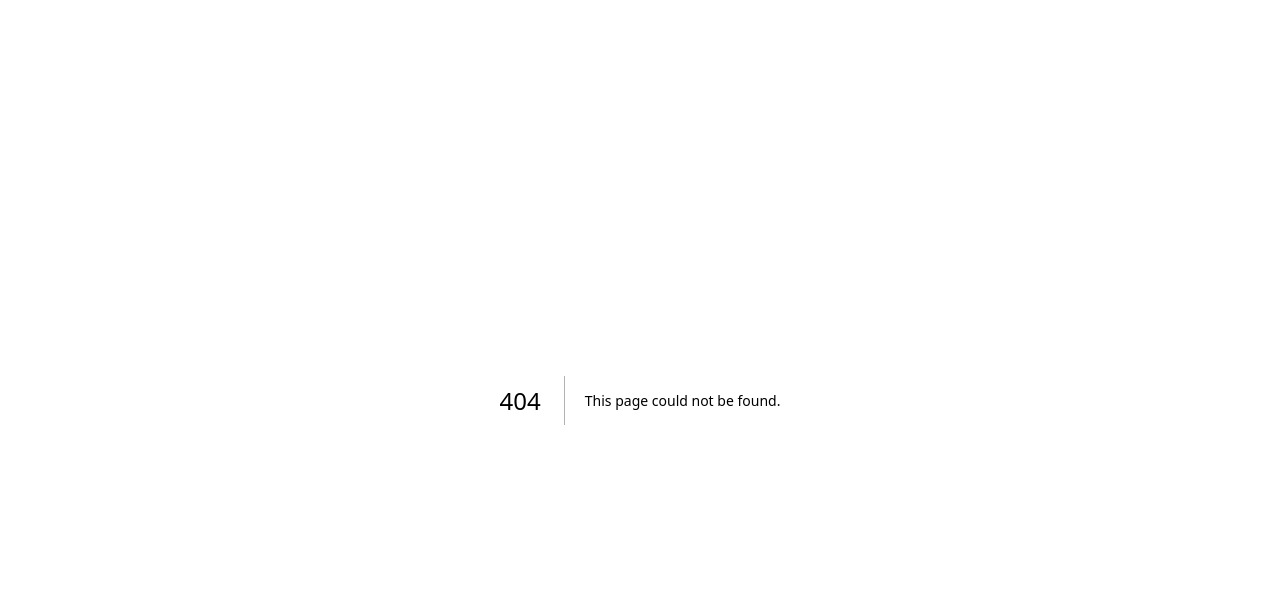
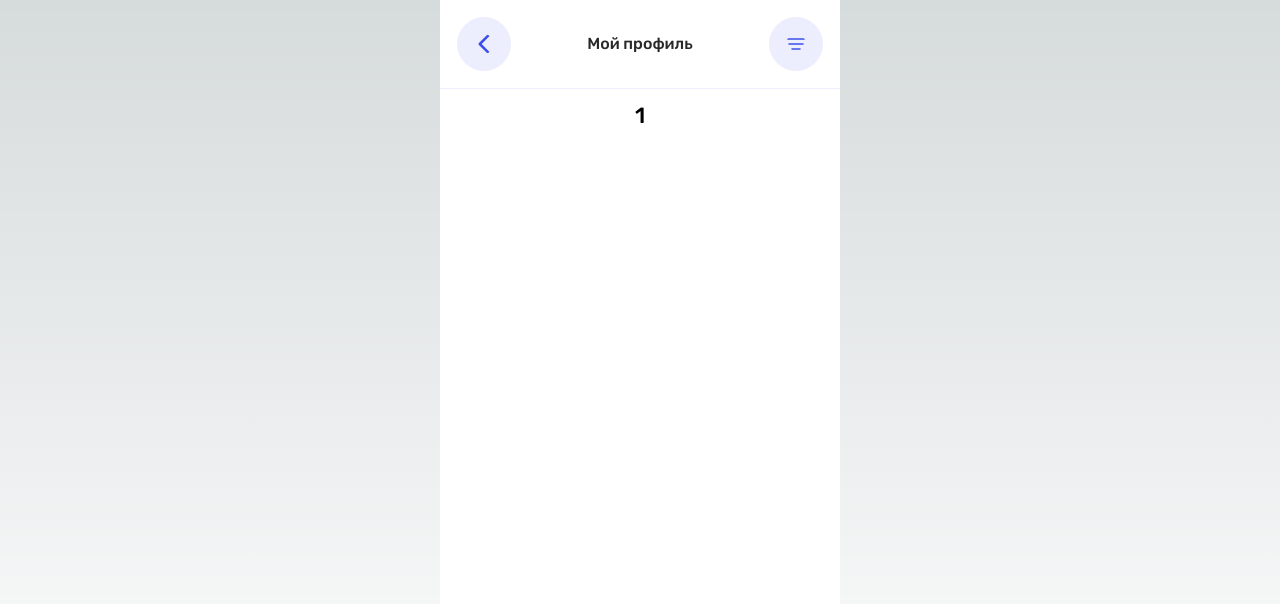
Before and after one commit to superHotBob/master_client, a Next.js app: page /master/1 in a window 1280 px wide. Before the commit this address had no page. Shown: the top 604 px of the page. Built offline with nearby package versions, Linux system fonts and the light colour scheme.

Commit message:
first commit

```diff
--- a/next.config.js
+++ b/next.config.js
@@ -1,6 +1,9 @@
 /** @type {import('next').NextConfig} */
 const nextConfig = {
   reactStrictMode: true,
+  images: {
+    unoptimized: true
+  }
 }
 
 module.exports = nextConfig
--- a/package.json
+++ b/package.json
@@ -5,6 +5,7 @@
   "scripts": {
     "dev": "next dev",
     "build": "next build",
+    "export": "next export",
     "start": "next start",
     "lint": "next lint"
   },
--- a/src/pages/_app.js
+++ b/src/pages/_app.js
@@ -1,5 +1,15 @@
 import '@/styles/globals.css'
+import { Rubik } from 'next/font/google'
 
-export default function App({ Component, pageProps }) {
-  return <Component {...pageProps} />
+const rubik = Rubik({
+  weight: ['400','500'],
+  subsets: ['latin'],
+})
+
+export default function MyApp({ Component, pageProps }) {
+  return (
+    <main className={rubik.className}>
+      <Component {...pageProps} />
+    </main>
+  )
 }
--- /dev/null
+++ b/src/pages/master/[id].js
@@ -0,0 +1,42 @@
+import { useRouter } from 'next/router'
+import styles from './master.module.css'
+import Image from 'next/image'
+import stroke from '../../../public/stroke.svg'
+import sort from '../../../public/sort.svg'
+import Link from 'next/link'
+
+const Master = () => {
+    const router = useRouter()
+    const { id } = router.query
+    console.log(id)
+
+    return (
+        <div className={styles.main}>
+            <header className={styles.header}>
+
+                    <Link href='/' className={styles.left__arrow}>
+                        <Image alt="Picture of the author" src={stroke} width={20} height={20} className={styles.left__arrow} />
+                    </Link>  <span>Мой профиль</span>
+                    <Link href='/' className={styles.left__arrow}>
+                        <Image alt="Picture of the author" src={sort} className={styles.left__arrow} height={20} width={20}/>
+                    </Link>
+
+            </header>
+            <section className={styles.section}>
+                <p>{id}</p>
+                <svg
+
+      src="/sort.svg"
+
+      width={500}
+      height={500}
+    />
+
+            </section>
+
+        </div>
+    )
+
+}
+
+export default Master
--- /dev/null
+++ b/src/pages/master/master.module.css
@@ -0,0 +1,37 @@
+.main {
+    align-items: center;
+
+    min-height: 100vh;
+    max-width: 400px;
+    background-color: #fff;
+    width: 100%;
+    margin: 0 auto;
+}
+
+.header {
+    text-align: center;
+    width: 100%;
+    border-bottom: 1px solid #ECEEFD;
+    color: #282828;
+    display: flex;
+    justify-content: space-between;
+    align-items: center;
+    font-style: normal;
+    font-weight: 500;
+    font-size: 16px;
+    line-height: 72px;
+}
+
+.section {
+    text-align: center;
+    padding: 18px 16px;
+    font-weight: 500;
+    font-size: 22px;
+    line-height: 17px;
+}
+.left__arrow {
+    float: left;
+    margin: 17px;
+    background: #ECEEFD;
+    border-radius: 100%;
+}
--- a/src/styles/Home.module.css
+++ b/src/styles/Home.module.css
@@ -5,6 +5,10 @@
   align-items: center;
   padding: 6rem;
   min-height: 100vh;
+  max-width: 400px;
+  background-color: #fff;
+  width: 100%;
+  margin: 0 auto;
 }
 
 .description {
--- a/src/styles/globals.css
+++ b/src/styles/globals.css
@@ -85,6 +85,8 @@ body {
   overflow-x: hidden;
 }
 
+@import url('https://fonts.googleapis.com/css2?family=Rubik:wght@500&display=swap');
+
 body {
   color: rgb(var(--foreground-rgb));
   background: linear-gradient(
```
Also changed, not shown: src/pages/index.js (+19 -99 lines), public/sort.svg (added), public/stroke.svg (added).
